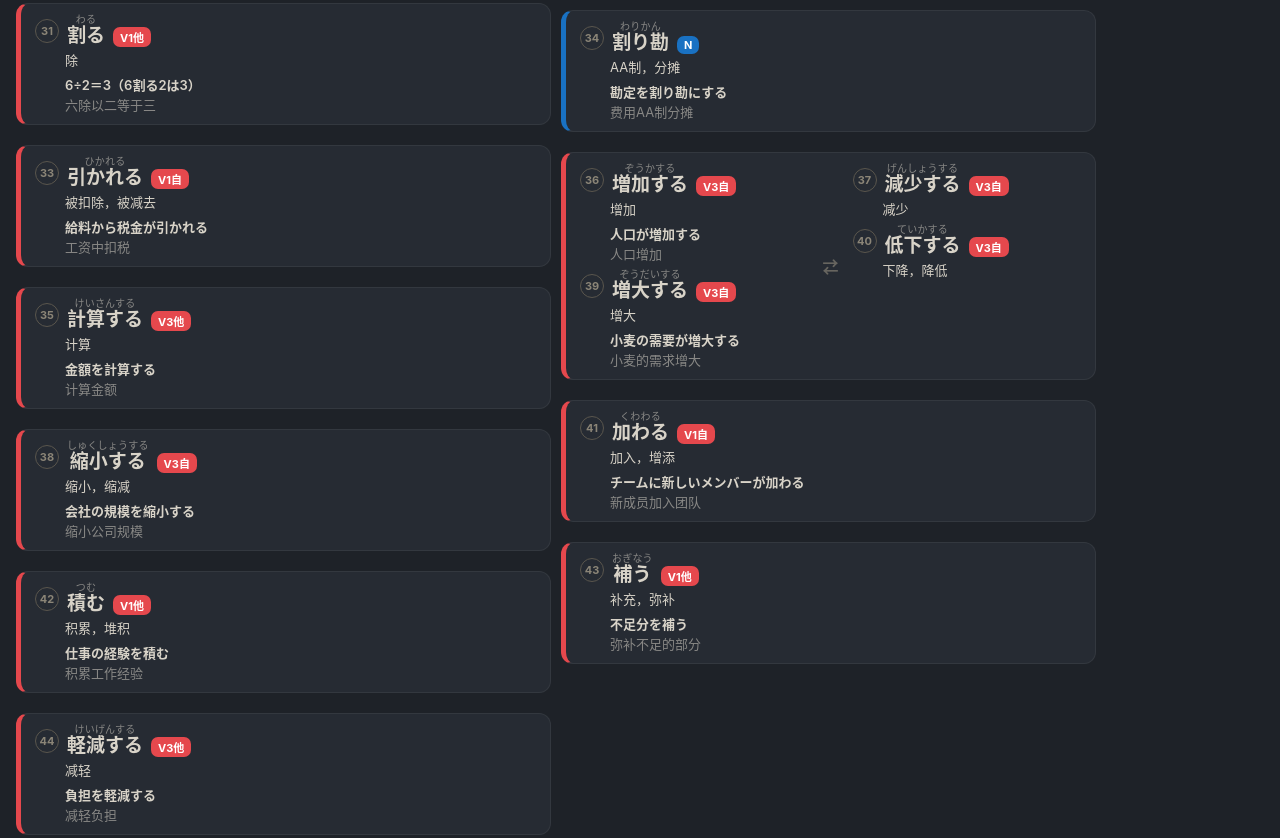
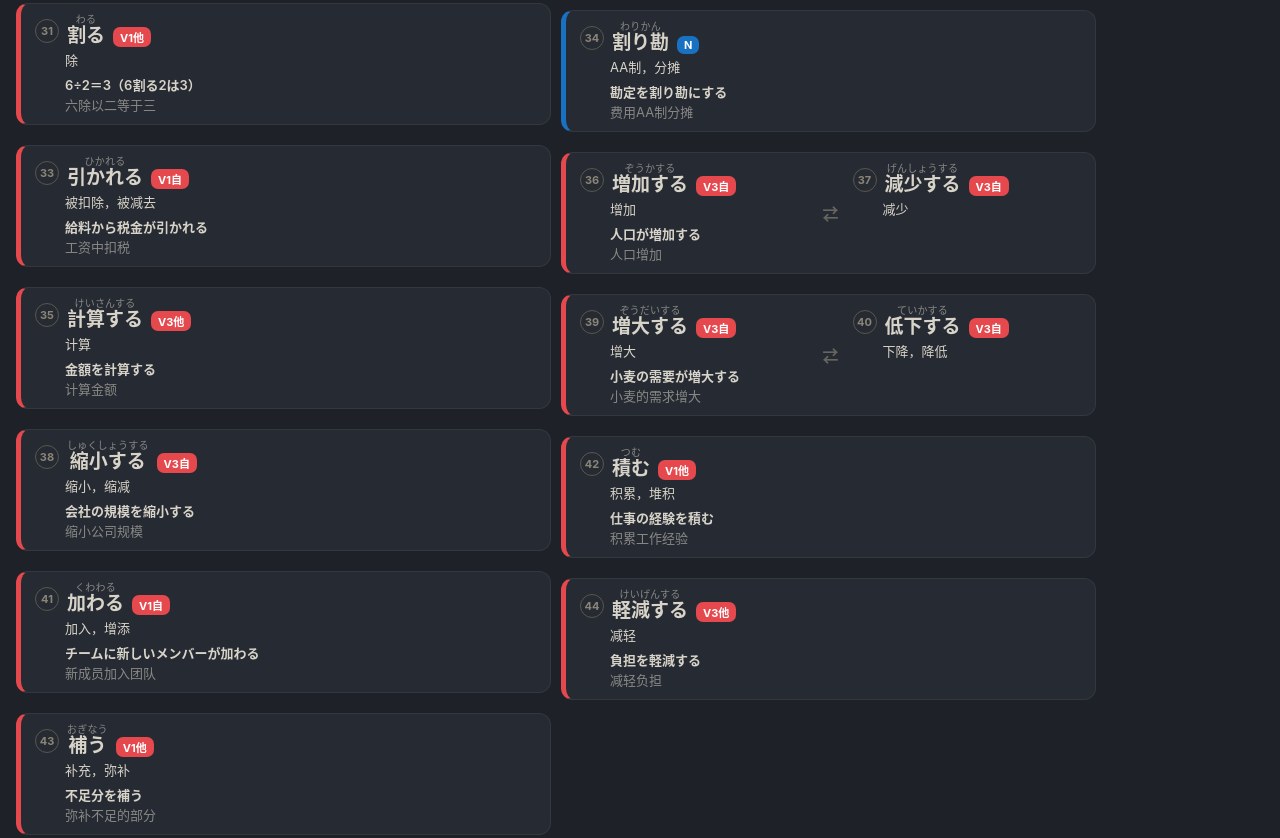
Before and after one commit to OAA233/kaoyan-pages, a plain HTML site: page 单词/N2/N2_9-1.html in a window 1280 px wide. Shown: the part 2275-3113 px from the top of the page. Drawn offline with Linux system fonts and the light colour scheme.

Commit message:
单词 N2 9-1/9-2: 修复成对词组 g 组号碰撞(并组渲染错位)

```diff
--- a/单词/N2/N2_9-1.html
+++ b/单词/N2/N2_9-1.html
@@ -232,7 +232,7 @@ const INITIAL_DATA = [
   "en": "",
   "role": "syn",
   "side": "L",
-  "g": 0
+  "g": 1
  },
  {
   "s": "1. 数量・程度",
@@ -248,7 +248,7 @@ const INITIAL_DATA = [
   "en": "",
   "role": "syn",
   "side": "R",
-  "g": 0
+  "g": 1
  },
  {
   "s": "1. 数量・程度",
@@ -792,7 +792,7 @@ const INITIAL_DATA = [
   "en": "",
   "role": "arr",
   "side": "L",
-  "g": 0
+  "g": 2
  },
  {
   "s": "2. 増減・過不足",
@@ -808,7 +808,7 @@ const INITIAL_DATA = [
   "en": "",
   "role": "arr",
   "side": "R",
-  "g": 0
+  "g": 2
  },
  {
   "s": "2. 増減・過不足",
@@ -840,7 +840,7 @@ const INITIAL_DATA = [
   "en": "",
   "role": "arr",
   "side": "L",
-  "g": 0
+  "g": 3
  },
  {
   "s": "2. 増減・過不足",
@@ -856,7 +856,7 @@ const INITIAL_DATA = [
   "en": "",
   "role": "arr",
   "side": "R",
-  "g": 0
+  "g": 3
  },
  {
   "s": "2. 増減・過不足",
```
Also changed, not shown: 单词/N2/N2_9-2.html (+6 -6 lines).
